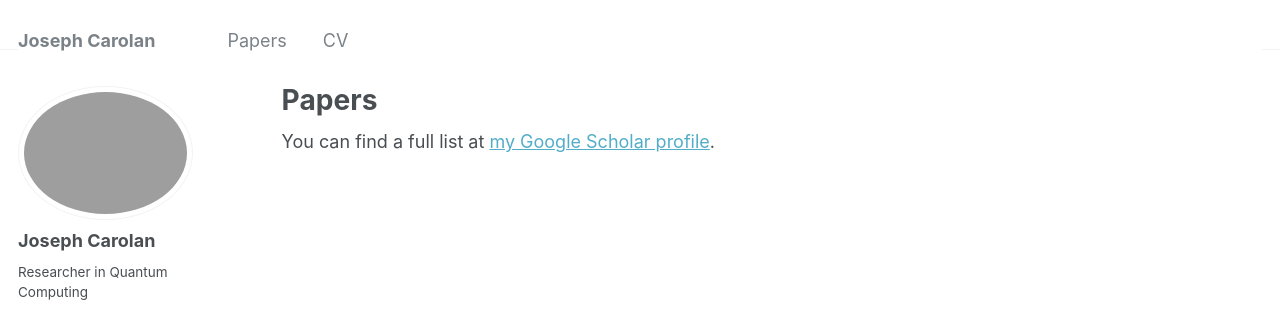
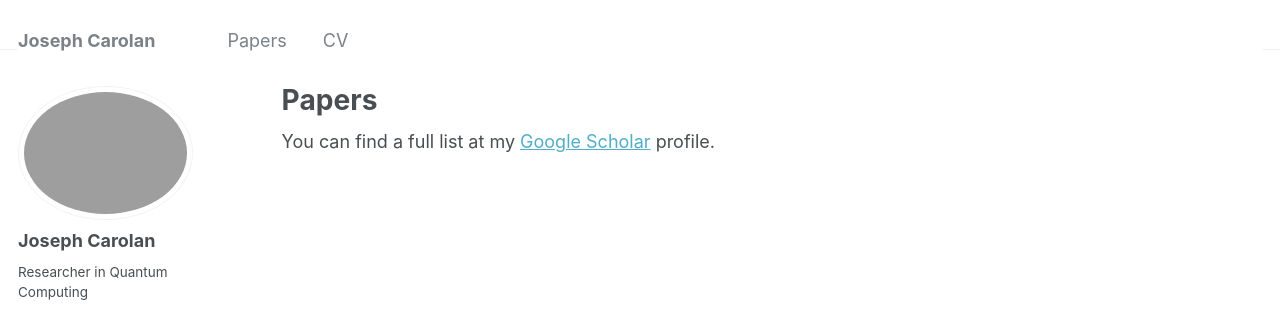
Before and after one commit to jacarolan/personal-website, a Jekyll site: the page built from _pages/publications.md, in a window 1280 px wide. Shown: the top 323 px of the page. Built offline with Jekyll 4.4.1, drawn with Linux system fonts in a browser that asks for light colours; some web fonts are replaced.

Commit message:
Updated publication pages

```diff
--- a/_pages/publications.md
+++ b/_pages/publications.md
@@ -6,7 +6,7 @@ author_profile: true
 ---
 
 {% if site.author.googlescholar %}
-  <div class="wordwrap">You can find a full list at <a href="{{site.author.googlescholar}}">my Google Scholar profile</a>.</div>
+  <div class="wordwrap">You can find a full list at my <a href="{{site.author.googlescholar}}">Google Scholar</a> profile.</div>
 {% endif %}
 
 {% include base_path %}
```
